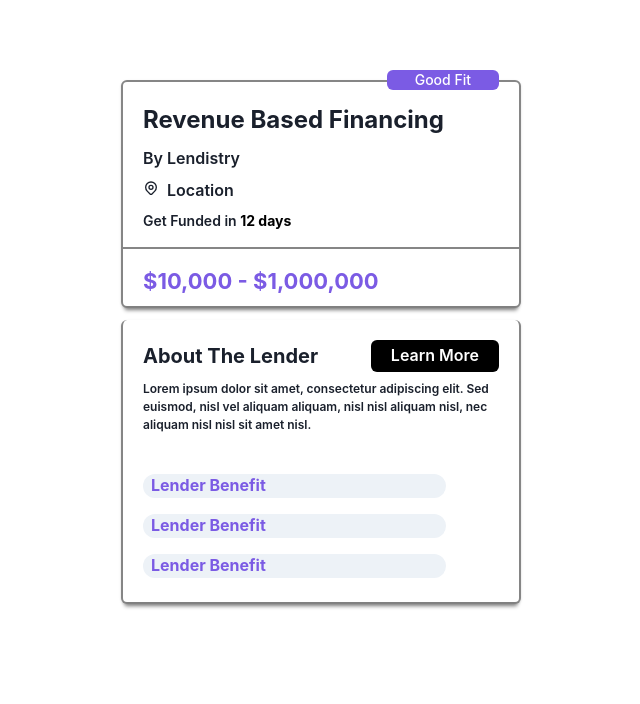
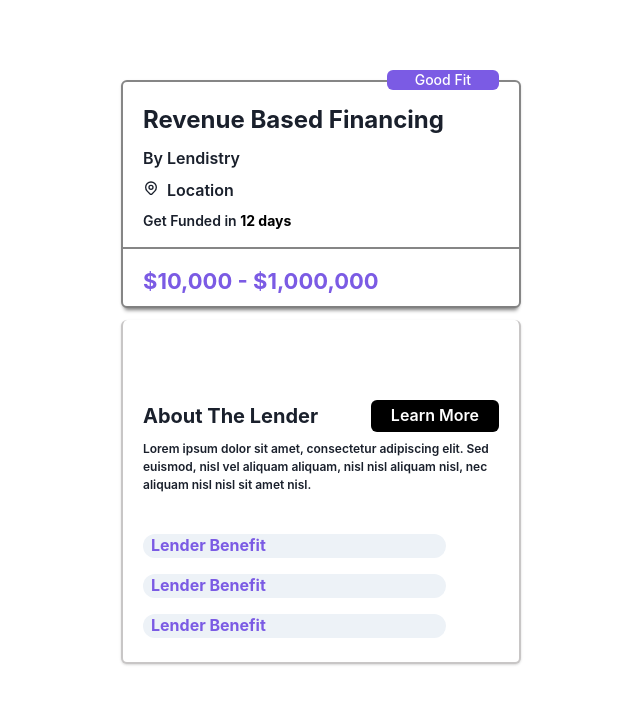
Before and after one commit to danilobatson/bags-interview-assessment, a Next.js app: page / in a window 1280 px wide. Shown: the top 704 px of the page, without its empty margins (319-959 px from the left). Built offline with nearby package versions, Linux system fonts and the light colour scheme.

Commit message:
removes shadow and adds spacing

```diff
--- a/pages/index.tsx
+++ b/pages/index.tsx
@@ -127,11 +127,11 @@ const Home: NextPage = () => {
             </Card>
             <Card
               border='2px'
-              borderColor='#868686'
+              borderColor='#C8C6C6'
               style={{ borderTop: 'none', width: '25rem', height: 'auto' }}
               top='3'
             >
-              <CardHeader pb={0}>
+              <CardHeader pt={20} pb={0}>
                 <HStack spacing={6} direction='row'>
                   <Heading size='md'>About The Lender</Heading>
                   <Spacer />
@@ -150,13 +150,8 @@ const Home: NextPage = () => {
                 </HStack>
               </CardHeader>
 
-              <CardBody p={0} className={styles.shadow}>
-                <Stack
-                  divider={
-                    <StackDivider borderColor='#868686' borderWidth={1} />
-                  }
-                  spacing='4'
-                >
+              <CardBody p={0}>
+                <Stack spacing='4'>
                   <Box px={5}>
                     <Text pt='2' fontSize='xs' fontWeight='600' pb={10}>
                       {lorem}
```
